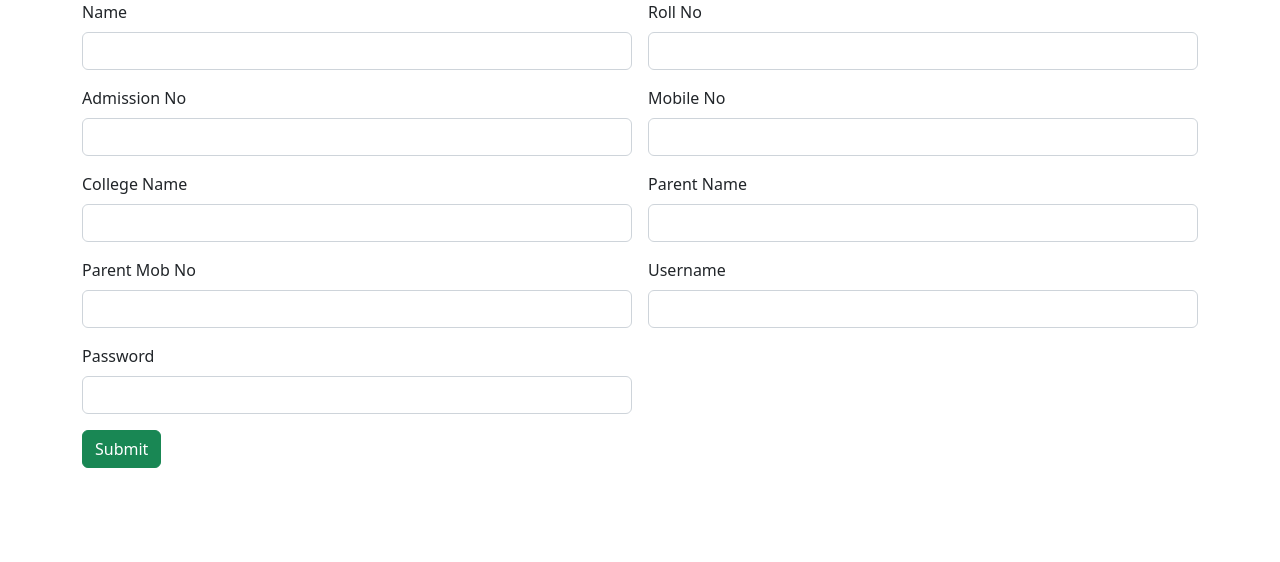
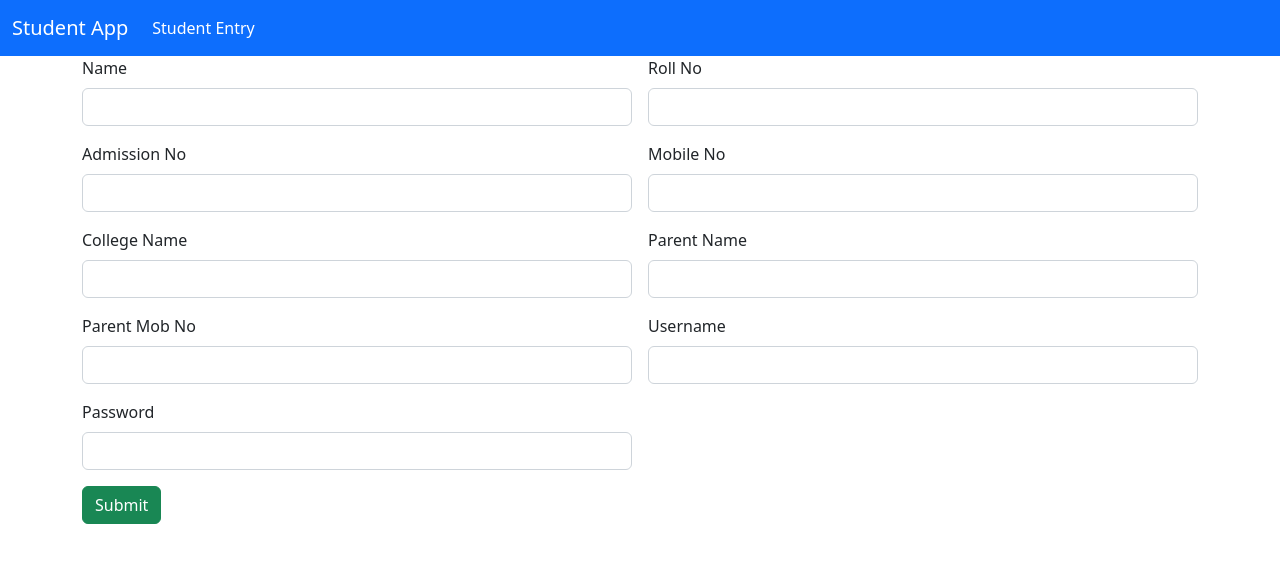
Before and after one commit to Navaneeth-pv/Studentapp-Angular, an Angular app: page / in a window 1280 px wide. Shown: the top 562 px of the page. Built offline with nearby package versions, Linux system fonts and the light colour scheme.

Commit message:
navbar added

```diff
--- a/src/app/app.component.html
+++ b/src/app/app.component.html
@@ -1,4 +1,2 @@
-
-<app-student-entry></app-student-entry>
 
 <router-outlet></router-outlet>
--- a/src/app/app.module.ts
+++ b/src/app/app.module.ts
@@ -5,6 +5,7 @@ import { RouterModule, Routes } from '@angular/router';
 import { AppRoutingModule } from './app-routing.module';
 import { AppComponent } from './app.component';
 import { StudentEntryComponent } from './student-entry/student-entry.component';
+import { NavbarComponent } from './navbar/navbar.component';
 
 const myRoute : Routes=[
   {
@@ -16,12 +17,13 @@ const myRoute : Routes=[
 @NgModule({
   declarations: [
     AppComponent,
-    StudentEntryComponent
+    StudentEntryComponent,
+    NavbarComponent
   ],
   imports: [
     BrowserModule,
     AppRoutingModule,
-    RouterModule
+    RouterModule.forRoot(myRoute)
   ],
   providers: [],
   bootstrap: [AppComponent]
--- /dev/null
+++ b/src/app/navbar/navbar.component.html
@@ -0,0 +1,17 @@
+<nav class="navbar navbar-expand-lg bg-primary navbar-dark">
+    <div class="container-fluid">
+      <a class="navbar-brand" href="#">Student App</a>
+      <button class="navbar-toggler" type="button" data-bs-toggle="collapse" data-bs-target="#navbarNav" aria-controls="navbarNav" aria-expanded="false" aria-label="Toggle navigation">
+        <span class="navbar-toggler-icon"></span>
+      </button>
+      <div class="collapse navbar-collapse" id="navbarNav">
+        <ul class="navbar-nav">
+          <li class="nav-item">
+            <a class="nav-link active" aria-current="page" routerLink="/">Student Entry</a>
+          </li>
+
+
+        </ul>
+      </div>
+    </div>
+  </nav>
--- a/src/app/student-entry/student-entry.component.html
+++ b/src/app/student-entry/student-entry.component.html
@@ -1,3 +1,5 @@
+
+<app-navbar></app-navbar>
 <div class="container">
     <div class="row">
         <div class="col col-12 col-sm-12 col-md-12 col-lg-12 col-xl-12 col-xxl-12">
```
Also changed, not shown: src/app/navbar/navbar.component.ts (added, +10 -0 lines), src/app/navbar/navbar.component.css (added).
